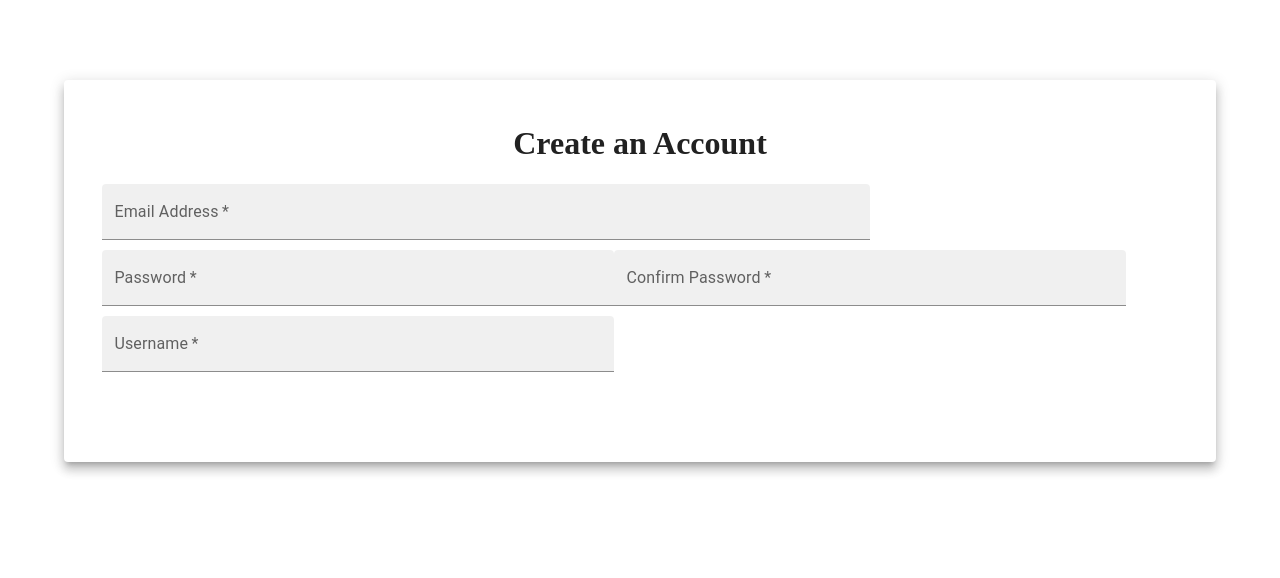
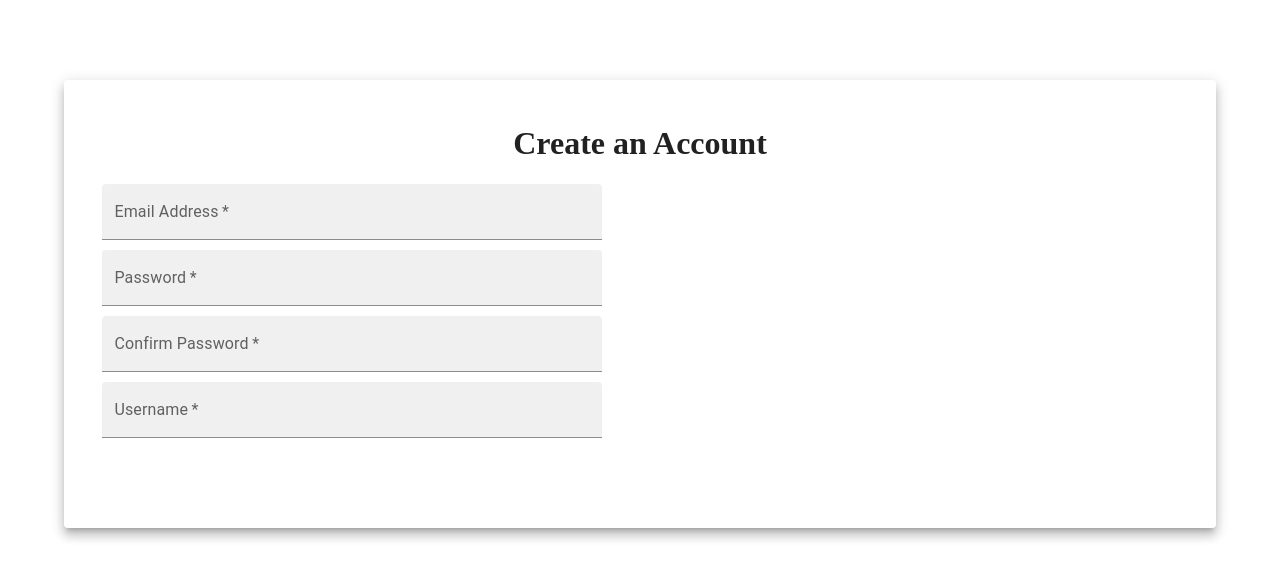
Before and after one commit to NerdyWithZainab/video-annotator, a Next.js app: page /create-account in a window 1280 px wide. Shown: the top 578 px of the page. Built offline with nearby package versions, Linux system fonts and the light colour scheme.

Commit message:
add more tests and make the account creation screen look better

```diff
--- a/pages/create-account/index.tsx
+++ b/pages/create-account/index.tsx
@@ -2,7 +2,11 @@ import React, { Fragment, ReactFragment, useState } from "react";
 import { TextField } from "@mui/material";
 import { Paper } from "@mui/material";
 
-import { isValidEmail, isValidPassword } from "../../utilities/validators";
+import {
+  isValidEmail,
+  isValidPassword,
+  isValidUsername,
+} from "../../utilities/validators";
 
 const CreateAccount: React.FC = () => {
   const [emailInvalid, setEmailInvalid] = useState<boolean>(false);
@@ -13,26 +17,33 @@ const CreateAccount: React.FC = () => {
   const [password, setPassword] = useState<string>("");
   const [confirmPassword, setConfirmPassword] = useState<string>("");
   const [userNameInvalid, setUserNameInvalid] = useState<boolean>(false);
-  const [username, setUsername] = useState<string>(null);
+  const [username, setUsername] = useState<string>("");
 
   const handleEmailChange = (event: React.ChangeEvent<HTMLInputElement>) => {
-    const email: string = event.currentTarget.value;
-    setEmail(email);
-    setEmailInvalid(!isValidEmail(email));
+    const currentEmail: string = event?.currentTarget?.value;
+    setEmail(currentEmail);
+    setEmailInvalid(!isValidEmail(currentEmail));
   };
 
   const handlePasswordChange = (event: React.ChangeEvent<HTMLInputElement>) => {
-    const password: string = event.currentTarget.value;
-    setPassword(password);
-    setPasswordInvalid(!isValidPassword(password));
+    const currentPassword: string = event?.currentTarget?.value;
+    setPassword(currentPassword);
+    setPasswordInvalid(!isValidPassword(currentPassword));
   };
 
   const handleConfirmPasswordChange = (
     event: React.ChangeEvent<HTMLInputElement>
   ) => {
-    const confirmPassword: string = event.currentTarget.value;
-    setConfirmPassword(confirmPassword);
-    setConfirmPasswordInvalid(confirmPassword !== password);
+    const currentConfirmPassword: string = event?.currentTarget?.value;
+    setConfirmPassword(currentConfirmPassword);
+    setConfirmPasswordInvalid(currentConfirmPassword !== password);
+  };
+
+  const handleUsernameChange = (event: React.ChangeEvent<HTMLInputElement>) => {
+    const currentUsername = event?.currentTarget?.value;
+    setUsername(currentUsername);
+    setUserNameInvalid(!isValidUsername(currentUsername));
+    console.log("userNameInvalid is now: " + userNameInvalid);
   };
 
   return (
@@ -44,59 +55,74 @@ const CreateAccount: React.FC = () => {
         paddingTop: "3vh",
         paddingLeft: "3vw",
         paddingRight: "3vw",
-        // justifyContent: "center",
         alignItems: "center",
       }}
     >
       <h1 style={{ textAlign: "center" }}>Create an Account</h1>
+      <div>
         <TextField
+          fullWidth
           data-testid={"emailInput"}
           error={emailInvalid}
           variant="filled"
           label="Email Address"
           required
+          helperText={emailInvalid ? "Must be a valid email address" : ""}
+          style={{ marginBottom: 10, maxWidth: 500 }}
+          onChange={handleEmailChange}
+          value={email}
+        ></TextField>
+      </div>
+      <div>
+        <TextField
           fullWidth
-        helperText={emailInvalid ? "Must be a valid email address" : ""}
-        style={{ marginBottom: 10, width: "60vw" }}
-        onChange={handleEmailChange}
-      ></TextField>
-      <TextField
           data-testid={"passwordInput"}
           error={passwordInvalid}
           variant="filled"
           label="Password"
           required
-        fullWidth
           helperText={
             passwordInvalid
               ? "Password must be seven characters long and contain both letters and numbers"
               : ""
           }
           onChange={handlePasswordChange}
-        style={{ marginBottom: 10, width: "40vw" }}
+          style={{ marginBottom: 10, maxWidth: 500 }}
+          value={password}
         ></TextField>
+      </div>
+      <div>
         <TextField
+          fullWidth
           data-testid={"confirmPasswordInput"}
           error={confirmPasswordInvalid}
           variant="filled"
           label="Confirm Password"
           required
+          helperText={
+            confirmPasswordInvalid ? "Passwords must be identical" : ""
+          }
+          style={{ marginBottom: 10, maxWidth: 500 }}
+          onChange={handleConfirmPasswordChange}
+          value={confirmPassword}
+        ></TextField>
+      </div>
+      <div>
+        <TextField
           fullWidth
-        helperText={confirmPasswordInvalid ? "Passwords must be identical" : ""}
-        style={{ marginBottom: 10, maxWidth: "40vw" }}
-        onChange={handleConfirmPasswordChange}
-      ></TextField>
-      <TextField
+          data-testid={"usernameInput"}
           error={userNameInvalid}
           variant="filled"
           label="Username"
           required
-        fullWidth
           helperText={
-          userNameInvalid ? "Username already exists; try another username" : ""
+            userNameInvalid ? "Username is required" : "" // TODO already exists; try another username
           }
-        style={{ marginBottom: 10, maxWidth: "40vw" }}
+          style={{ marginBottom: 10, maxWidth: 500 }}
+          onChange={handleUsernameChange}
+          value={username}
         ></TextField>
+      </div>
     </Paper>
   );
 };
--- a/utilities/validators.tsx
+++ b/utilities/validators.tsx
@@ -17,15 +17,18 @@ export function isValidEmail(email: string): boolean {
 
 export function isValidPassword(password: string): boolean {
   if (password) {
-    console.log("deleteMe password is: " + password);
     const re: RegExp = new RegExp(
-      "^(?=.*[A-Za-z])(?=.*d)[A-Za-zd@$!%*#?&]{7,}$"
+      "^(?=.*[A-Za-z])(?=.*\\d)[A-Za-z\\d@$!%*#?&]{7,}$"
     );
-    const deleteMeResultsOfTest = re.test(password.toLowerCase());
-    console.log("deleteMe deleteMeResultsOfTest are: " + deleteMeResultsOfTest);
     return re.test(password.toLowerCase());
-    // return password.length > 6;
   } else {
     return false;
   }
 }
+
+export function isValidUsername(username: string): boolean {
+  console.log("deleteMe username is: ");
+  console.log(username === "");
+  console.log(Boolean(username));
+  return Boolean(username);
+}
```
Also changed, not shown: 1 other file (tests, documents, lock files or other folders). Lines whose indentation alone changed are shown as unchanged.
